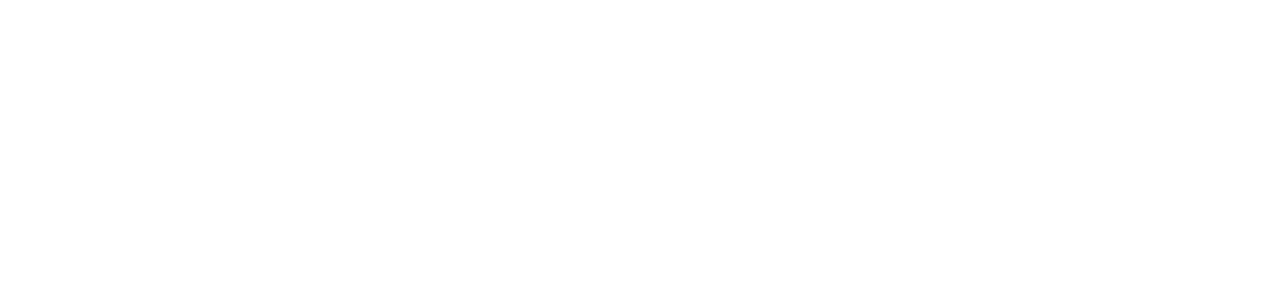
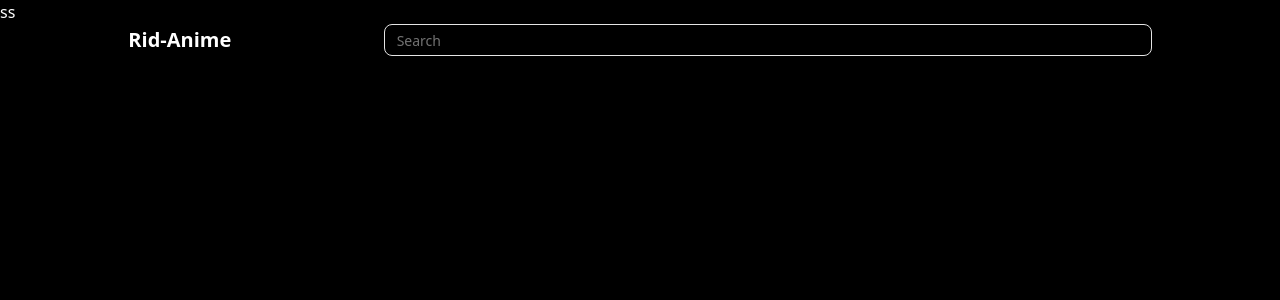
Before and after one commit to Efandio/Rid-Anime-Vue, a Vue app: page /trending-now in a window 1280 px wide. Before the commit this address had no page. Shown: the top 300 px of the page. Built offline with nearby package versions, Linux system fonts and the light colour scheme; the HTML template or start-up script is replaced by a standard one.

Commit message:
page route

```diff
--- a/src/App.vue
+++ b/src/App.vue
@@ -1,17 +1,5 @@
 <script setup lang="ts">
-  import MainPage from "./views/MainPage.vue"
   import NavbarMenu from "./components/NavbarMenu.vue"
-  import { onMounted } from "vue";
-  import { animeFetcher } from "./api/fetcher";
-  import { trendingNowQuery, trendingNowQueryVariables } from "./api/queries/trendingNow";
-
-  // onMounted( async () => {
-  //   const data = await animeFetcher({
-  //     query: trendingNowQuery,
-  //     variables: trendingNowQueryVariables
-  //   })
-  //   console.log(data)
-  // })
 
 </script>
 
@@ -19,7 +7,7 @@
   <div class="w-screen h-screen bg-black text-white">
     <NavbarMenu />
 
-    <MainPage />
+    <RouterView />
   </div>
 </template>
 
--- a/src/components/mainPage/TrendingNowSection.vue
+++ b/src/components/mainPage/TrendingNowSection.vue
@@ -2,6 +2,7 @@
 
 import { onMounted, reactive } from 'vue';
 import Badge from '../ui/badge/Badge.vue';
+import Button from '../ui/button/Button.vue';
 import { Card } from '../ui/card';
 import { animeFetcher } from '@/api/fetcher';
 import { trendingNowQuery, trendingNowQueryVariables } from '@/api/queries/trendingNow';
@@ -34,7 +35,10 @@
 
 <template>
     <main>
-        <Badge class="lg:ml-20">Trending Now</Badge>
+        <div class="w-full flex justify-between px-2 lg:px-20">
+            <Badge class="">Trending Now</Badge>
+            <Button class="text-xs cursor-pointer">See All</Button>
+        </div>
         <div v-if="data.loading">Loading...</div>
         <div v-if="data.error">Error...</div>
         <div v-if="mobile" class="flex overflow-x-auto gap-5 w-full justify-center mt-2">
--- a/src/router/index.ts
+++ b/src/router/index.ts
@@ -1,4 +1,5 @@
 import MainPage from '@/views/MainPage.vue'
+import TrendingNowPage from '@/views/TrendingNowPage.vue'
 import { createRouter, createWebHistory } from 'vue-router'
 
 const router = createRouter({
@@ -9,6 +10,11 @@
       name: 'home',
       component: MainPage,
     },
+    {
+      path: '/trending-now',
+      name: 'trending',
+      component: TrendingNowPage,
+    },
   ],
 })
 
--- /dev/null
+++ b/src/views/TrendingNowPage.vue
@@ -0,0 +1,10 @@
+
+<script setup lang="ts">
+
+</script>
+
+<template>
+    <div>
+        ss
+    </div>
+</template>
```
